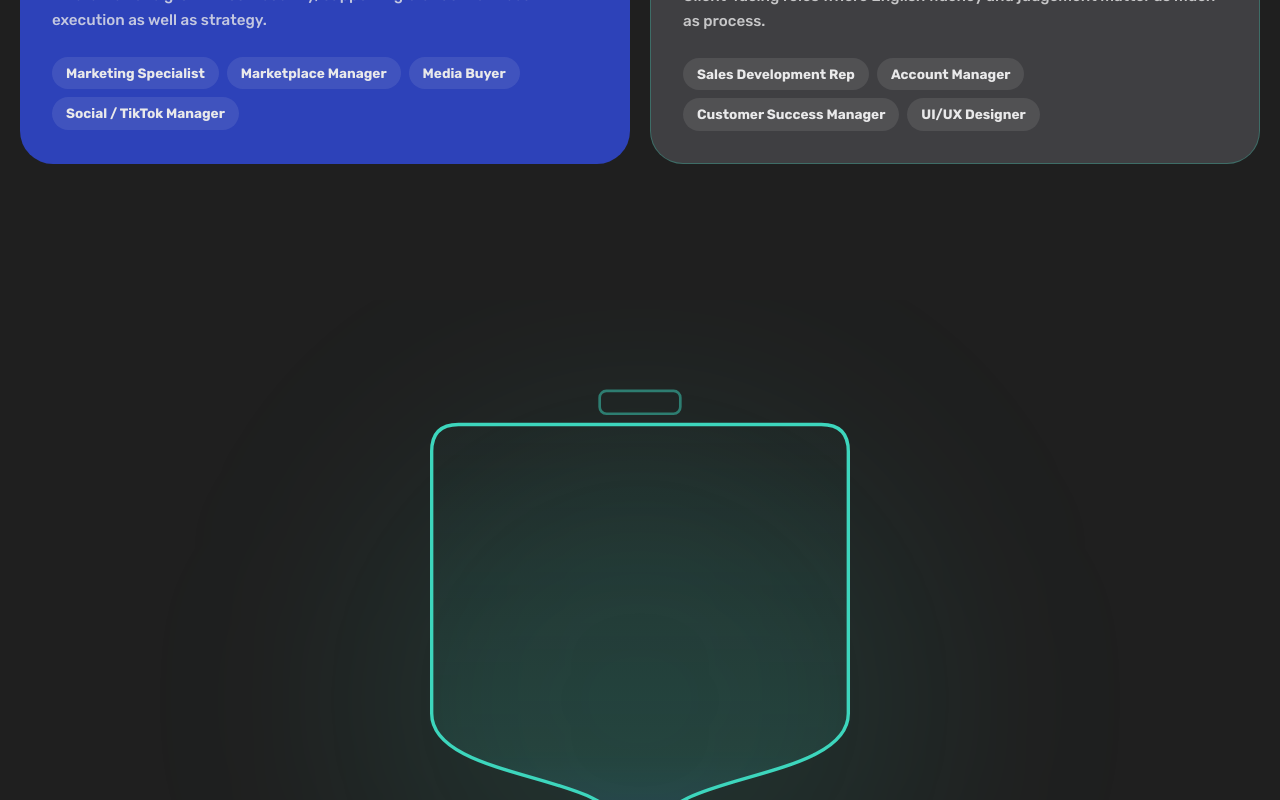
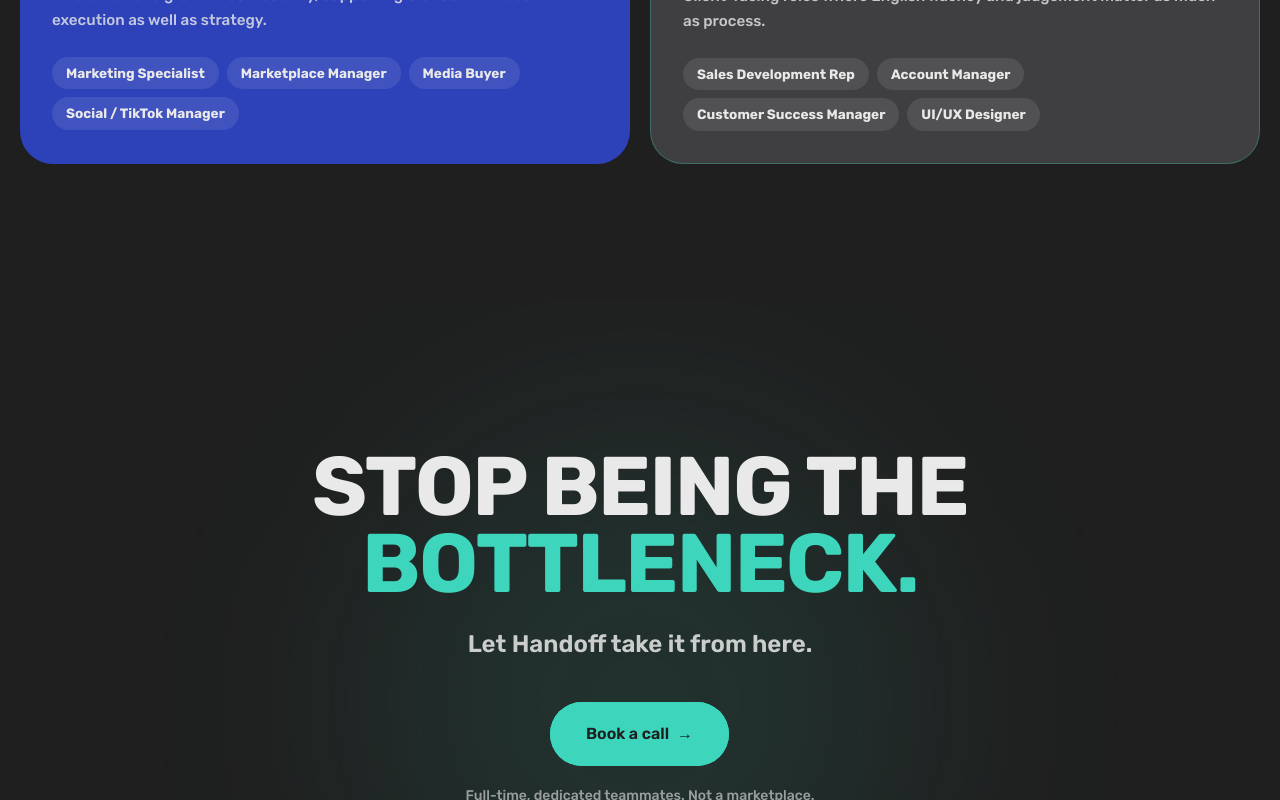
Before and after one commit to Integrated-Go-to-Market-Solutions/Handoff-Sandbox, a Next.js app: page /talent in a window 1280 px wide. Shown: the part 1002-1802 px from the top of the page. Built offline with nearby package versions, Linux system fonts and the light colour scheme.

Commit message:
simplify final CTA animation to falling words and add Book a call button

```diff
--- a/src/app/globals.css
+++ b/src/app/globals.css
@@ -462,6 +462,28 @@ body {
   to { background-position: 0 0; }
 }
 
+/* Finale: work items fall down the left and right edges and settle in two
+   piles in the bottom corners. Settled is the default (server render, no JS,
+   reduced motion); "armed" lifts them out of view, "falling" plays the drop
+   once with a small bounce. Each word's delay is set inline. */
+.finale-word {
+  bottom: calc(1.25rem + var(--row) * 2.4rem);
+  rotate: var(--r);
+}
+@media (min-width: 768px) {
+  .finale-word { bottom: calc(2.25rem + var(--row) * 2.9rem); }
+}
+.finale[data-phase="armed"] .finale-word { translate: 0 -120vh; }
+.finale[data-phase="falling"] .finale-word {
+  animation: finale-fall 1.4s both;
+}
+@keyframes finale-fall {
+  0% { translate: 0 -120vh; animation-timing-function: cubic-bezier(0.5, 0, 1, 0.6); }
+  72% { translate: 0 0; animation-timing-function: cubic-bezier(0, 0.4, 0.6, 1); }
+  84% { translate: 0 -14px; animation-timing-function: cubic-bezier(0.4, 0, 1, 0.6); }
+  100% { translate: 0 0; }
+}
+
 /* Talent map profile card: a quick fade and lift as it opens. Reduced motion
    collapses it (global rule above). */
 .talent-card-in {
--- a/src/components/brand.tsx
+++ b/src/components/brand.tsx
@@ -57,12 +57,16 @@ export function Button({
     ghostDark:
       "border-2 border-white/25 text-bone hover:border-cyan hover:text-cyan",
   };
+  // External links (e.g. a Calendly booking page) open in a new tab.
+  const external = /^https?:\/\//.test(href);
   return (
     <Link
       href={href}
       className={`${base} ${sizes[size]} ${variants[variant]} ${className}`}
+      {...(external ? { target: "_blank", rel: "noopener noreferrer" } : {})}
     >
       {children}
+      {external && <span className="sr-only"> (opens in a new tab)</span>}
       <span className="transition-transform duration-300 group-hover:translate-x-1">
         &rarr;
       </span>
--- a/src/components/sections/finale.tsx
+++ b/src/components/sections/finale.tsx
@@ -1,262 +1,119 @@
 "use client";
 
-import { useEffect, useRef } from "react";
-import { cta } from "@/lib/content";
+import { useEffect, useRef, useState } from "react";
+import { Button } from "../brand";
+import { cta, hero, site } from "@/lib/content";
 
 /*
- * The closing scene. An upside-down bottle fills with the visitor's work,
- * the pile jams at the narrow neck, then the neck opens, everything streams
- * through, and the headline resolves in the space the jam leaves behind.
+ * The closing scene. Short work items fall down the left and right edges
+ * and settle in two loose piles in the bottom corners, leaving the centre
+ * clear for the headline, the closing line and the one call to action.
  *
- * One progress value (0 to 1) drives every frame. Desktop: it follows the
- * scroll while the section is pinned. Tablet and phone: it plays once over
- * ~5s when the section comes into view, with fewer items. Reduced motion:
- * the final frame only. Frames are written straight to the DOM (transform,
- * opacity and one SVG path), so nothing re-renders while it runs.
+ * It plays once (about 3.5s) the first time the section is well into view,
+ * then stays settled. No loop. Server render and reduced motion both show
+ * the settled state; the client only lifts the words up out of view when it
+ * can actually play the fall. The motion itself is CSS (globals.css,
+ * `.finale-word`), so nothing re-renders while it runs.
  */
 
-const STAGE = 1000; // SVG and layout units; the stage is square.
-const NECK_TOP = 690;
-const NECK_BOTTOM = 790;
+/** Settled slots, bottom row first. Left pile, then right pile. */
+const SLOTS = [
+  { side: "left", x: "4%", row: 0, r: -6 },
+  { side: "right", x: "5%", row: 0, r: 5 },
+  { side: "left", x: "8%", row: 1, r: 4 },
+  { side: "right", x: "2.5%", row: 1, r: -4 },
+  { side: "left", x: "2.5%", row: 2, r: -3 },
+  { side: "right", x: "7%", row: 2, r: 7 },
+  { side: "left", x: "7%", row: 3, r: 6 },
+  { side: "right", x: "4%", row: 3, r: -5 },
+] as const;
 
-type Pt = { x: number; y: number; r: number };
-
-/** Where each item rests in the jam, a tapered pile sitting on the neck. */
-const PILE: Pt[] = [
-  { x: 500, y: 640, r: -4 },
-  { x: 410, y: 575, r: 6 },
-  { x: 590, y: 575, r: -7 },
-  { x: 320, y: 505, r: -3 },
-  { x: 500, y: 505, r: 3 },
-  { x: 680, y: 505, r: 8 },
-  { x: 380, y: 430, r: 5 },
-  { x: 620, y: 430, r: -5 },
-  { x: 290, y: 355, r: -8 },
-  { x: 500, y: 355, r: 2 },
-];
-
-const clamp = (v: number) => Math.min(1, Math.max(0, v));
-const lerp = (a: number, b: number, t: number) => a + (b - a) * t;
-const easeOut = (t: number) => 1 - Math.pow(1 - t, 3);
-const easeInOut = (t: number) => (t < 0.5 ? 4 * t * t * t : 1 - Math.pow(-2 * t + 2, 3) / 2);
-const easeOutBack = (t: number) => {
-  const c = 1.4;
-  return 1 + (c + 1) * Math.pow(t - 1, 3) + c * Math.pow(t - 1, 2);
-};
-
-function bottlePath(neck: number) {
-  const l = 500 - neck / 2;
-  const r = 500 + neck / 2;
-  return `M190 130 Q190 90 230 90 H770 Q810 90 810 130 V520 C810 620 ${r} 610 ${r} ${NECK_TOP} V${NECK_BOTTOM} H${l} V${NECK_TOP} C${l} 610 190 620 190 520 Z`;
-}
+/** Each word starts this long after the one before, alternating sides. */
+const STAGGER_MS = 260;
 
 export function Finale() {
   const sectionRef = useRef<HTMLElement>(null);
-  const stageRef = useRef<HTMLDivElement>(null);
-  const pathRef = useRef<SVGPathElement>(null);
-  const bottleRef = useRef<SVGSVGElement>(null);
-  const chipRefs = useRef<(HTMLSpanElement | null)[]>([]);
-  const wordRefs = useRef<(HTMLSpanElement | null)[]>([]);
-  const lineRef = useRef<HTMLParagraphElement>(null);
+  const [phase, setPhase] = useState<"settled" | "armed" | "falling">("settled");
 
   useEffect(() => {
     const section = sectionRef.current;
-    const stage = stageRef.current;
-    if (!section || !stage) return;
+    if (!section) return;
+    if (window.matchMedia("(prefers-reduced-motion: reduce)").matches) return;
+    if (typeof IntersectionObserver === "undefined") return;
 
-    const desktop = window.matchMedia("(min-width: 1024px)");
-    const reduced = window.matchMedia("(prefers-reduced-motion: reduce)");
-
-    const render = (p: number) => {
-      const size = stage.clientWidth;
-      const k = size / STAGE;
-      const chips = chipRefs.current.filter(Boolean) as HTMLSpanElement[];
-
-      // Neck opens between 0.36 and 0.48.
-      const open = easeInOut(clamp((p - 0.36) / 0.12));
-      pathRef.current?.setAttribute("d", bottlePath(lerp(64, 330, open)));
-
-      chips.forEach((chip, i) => {
-        const pile = PILE[i % PILE.length];
-        const startX = lerp(240, 760, ((i * 37) % 10) / 9);
-        // Fall in, bottom of the pile first, with a little overshoot.
-        const fall = easeOutBack(clamp((p - i * 0.022) / 0.16));
-        // Stream out through the neck once it opens, bottom of the pile first.
-        const flow = clamp((p - 0.42 - i * 0.014) / 0.14);
-        let x = lerp(startX, pile.x, clamp(fall));
-        let y = lerp(-120, pile.y, fall);
-        let rot = lerp(pile.r * 3, pile.r, clamp(fall));
-        let scale = 1;
-        let alpha = clamp(fall * 3);
-        if (flow > 0) {
-          const toNeck = easeInOut(clamp(flow / 0.45));
-          const down = easeOut(clamp((flow - 0.35) / 0.65));
-          x = lerp(pile.x, 500, toNeck);
-          y = lerp(pile.y, NECK_TOP + 30, toNeck) + down * 420;
-          rot = lerp(pile.r, 0, toNeck);
-          scale = lerp(1, 0.8, down);
-          alpha = 1 - clamp((down - 0.55) / 0.45);
-        }
-        chip.style.transform = `translate3d(${x * k}px, ${y * k}px, 0) translate(-50%, -50%) rotate(${rot}deg) scale(${scale})`;
-        chip.style.opacity = String(alpha);
-      });
-
-      // The bottle recedes into a faint backdrop once it has emptied.
-      const recede = easeInOut(clamp((p - 0.6) / 0.16));
-      if (bottleRef.current) {
-        bottleRef.current.style.opacity = String(lerp(1, 0.22, recede));
-        bottleRef.current.style.transform = `scale(${lerp(1, 1.08, recede)})`;
-      }
-
-      wordRefs.current.forEach((word, i) => {
-        if (!word) return;
-        const t = easeOut(clamp((p - 0.62 - i * 0.045) / 0.12));
-        word.style.opacity = String(t);
-        word.style.transform = `translate3d(0, ${lerp(28, 0, t)}px, 0)`;
-        word.style.filter = t < 1 ? `blur(${lerp(8, 0, t)}px)` : "none";
-      });
-      if (lineRef.current) {
-        const t = easeOut(clamp((p - 0.84) / 0.1));
-        lineRef.current.style.opacity = String(t);
-        lineRef.current.style.transform = `translate3d(0, ${lerp(16, 0, t)}px, 0)`;
-      }
-    };
-
-    let raf = 0;
-    let playStart = 0;
-    let played = false;
-
-    const scrollProgress = () => {
-      const rect = section.getBoundingClientRect();
-      const travel = Math.max(section.offsetHeight - window.innerHeight, 1);
-      return clamp(-rect.top / travel / 0.92);
-    };
-
-    const tick = (now: number) => {
-      raf = 0;
-      if (reduced.matches) return render(1);
-      if (desktop.matches) return render(scrollProgress());
-      if (!played) return;
-      const p = clamp((now - playStart) / 5200);
-      render(p);
-      if (p < 1) raf = requestAnimationFrame(tick);
-    };
-    const schedule = () => {
-      if (!raf) raf = requestAnimationFrame(tick);
-    };
-
-    // Only listen while the finale is near the viewport.
-    let near = false;
+    // Lift the words out of view only once we know the fall can play.
+    // Deferred to a frame so it isn't a synchronous setState in the effect.
+    const raf = requestAnimationFrame(() => setPhase("armed"));
     const io = new IntersectionObserver(
       ([entry]) => {
-        near = entry.isIntersecting;
-        if (near && !desktop.matches && !played && !reduced.matches && entry.intersectionRatio > 0.35) {
-          played = true;
-          playStart = performance.now();
-        }
-        schedule();
+        if (!entry.isIntersecting) return;
+        io.disconnect();
+        setPhase("falling");
       },
-      { threshold: [0, 0.35, 0.6] },
+      { threshold: 0.35 },
     );
     io.observe(section);
-    const onScroll = () => near && schedule();
-    const onChange = () => {
-      played = false;
-      render(reduced.matches ? 1 : 0);
-      schedule();
-    };
-
-    render(reduced.matches ? 1 : 0);
-    window.addEventListener("scroll", onScroll, { passive: true });
-    window.addEventListener("resize", schedule);
-    desktop.addEventListener("change", onChange);
-    reduced.addEventListener("change", onChange);
     return () => {
+      cancelAnimationFrame(raf);
       io.disconnect();
-      window.removeEventListener("scroll", onScroll);
-      window.removeEventListener("resize", schedule);
-      desktop.removeEventListener("change", onChange);
-      reduced.removeEventListener("change", onChange);
-      if (raf) cancelAnimationFrame(raf);
     };
   }, []);
 
-  const words = [...cta.headlineParts.before.split(" "), cta.headlineParts.accent];
+  const words = cta.jam.slice(0, SLOTS.length);
 
   return (
     <section
       ref={sectionRef}
       aria-label="Closing"
-      className="relative bg-ink text-bone lg:h-[230vh] motion-reduce:lg:h-auto"
+      data-phase={phase}
+      className="finale relative flex min-h-[100svh] items-center justify-center overflow-hidden bg-ink pb-48 pt-24 text-bone md:pb-60"
     >
       <div className="tex-waves pointer-events-none absolute inset-0 opacity-60" aria-hidden="true" />
-      <div className="relative flex min-h-[100svh] items-center justify-center overflow-hidden py-16 lg:sticky lg:top-0 lg:h-screen lg:py-0 motion-reduce:lg:static">
-        <div
-          className="pointer-events-none absolute left-1/2 top-1/2 h-[70vmin] w-[70vmin] -translate-x-1/2 -translate-y-1/2 rounded-full bg-cyan/10 blur-[110px]"
-          aria-hidden="true"
-        />
+      <div
+        className="pointer-events-none absolute left-1/2 top-1/2 h-[70vmin] w-[70vmin] -translate-x-1/2 -translate-y-1/2 rounded-full bg-cyan/10 blur-[110px]"
+        aria-hidden="true"
+      />
 
-        <div
-          ref={stageRef}
-          className="relative aspect-square w-[min(92vw,440px)] md:w-[min(80vw,600px)] lg:w-auto lg:h-[min(84vh,820px)]"
-        >
-          <svg
-            ref={bottleRef}
-            viewBox={`0 0 ${STAGE} ${STAGE}`}
-            className="absolute inset-0 h-full w-full origin-center will-change-transform"
-            aria-hidden="true"
-            fill="none"
-          >
-            <defs>
-              <linearGradient id="finale-glass" x1="0" y1="0" x2="0" y2="1">
-                <stop offset="0%" stopColor="#3dd6bd" stopOpacity="0.02" />
-                <stop offset="70%" stopColor="#3dd6bd" stopOpacity="0.12" />
-                <stop offset="100%" stopColor="#2d42b9" stopOpacity="0.35" />
-              </linearGradient>
-            </defs>
-            <path ref={pathRef} d={bottlePath(330)} fill="url(#finale-glass)" stroke="#3dd6bd" strokeWidth="5" strokeLinejoin="round" />
-            <rect x="440" y="40" width="120" height="34" rx="10" stroke="#3dd6bd" strokeOpacity="0.5" strokeWidth="4" />
-          </svg>
-
-          {cta.jam.map((item, i) => (
+      {/* The falling work items: decoration only. */}
+      <div className="pointer-events-none absolute inset-0" aria-hidden="true">
+        {words.map((word, i) => {
+          const slot = SLOTS[i];
+          return (
             <span
-              key={item}
-              ref={(el) => {
-                chipRefs.current[i] = el;
-              }}
-              className={`pointer-events-none absolute left-0 top-0 items-center gap-1.5 whitespace-nowrap rounded-full border border-cyan/50 bg-ink-100/90 px-2.5 py-1 text-[0.62rem] font-semibold text-bone opacity-0 shadow-[0_6px_18px_-8px_rgba(0,0,0,0.8)] will-change-transform md:px-3.5 md:py-1.5 md:text-sm ${
-                i >= 6 ? "hidden lg:inline-flex" : "inline-flex"
-              }`}
-              aria-hidden="true"
+              key={word}
+              className="finale-word absolute inline-flex items-center gap-1.5 whitespace-nowrap rounded-full border border-cyan/50 bg-ink-100/90 px-3 py-1.5 text-xs font-semibold text-bone shadow-[0_6px_18px_-8px_rgba(0,0,0,0.8)] lg:px-4 lg:py-2 lg:text-sm"
+              style={
+                {
+                  [slot.side]: slot.x,
+                  "--row": slot.row,
+                  "--r": `${slot.r}deg`,
+                  animationDelay: `${i * STAGGER_MS}ms`,
+                } as React.CSSProperties
+              }
             >
               <span className="h-1.5 w-1.5 rounded-full bg-cyan" />
-              {item}
+              {word}
             </span>
-          ))}
+          );
+        })}
+      </div>
 
-          <div className="absolute inset-0 flex flex-col items-center justify-center px-4 text-center">
-            <h2 className="display text-[clamp(2.2rem,7.4vw,5.6rem)] leading-[0.98] text-bone">
-              {words.map((w, i) => (
-                <span key={`${w}-${i}`}>
-                  {i > 0 && " "}
-                  <span
-                    ref={(el) => {
-                      wordRefs.current[i] = el;
-                    }}
-                    className={`inline-block will-change-transform ${i === words.length - 1 ? "text-cyan" : ""}`}
-                  >
-                    {w}
-                  </span>
-                </span>
-              ))}
-            </h2>
-            <p
-              ref={lineRef}
-              className="mt-6 text-[clamp(1.05rem,2vw,1.5rem)] font-semibold text-bone/85 will-change-transform"
-            >
-              {cta.closing}
-            </p>
+      {/* Above the falling words. From 768px the column stays narrower than
+          the space between the two lanes, so the words never cross the text.
+          Phones have no room for side lanes: the words pass behind the text
+          and settle below it. */}
+      <div className="shell relative z-10 text-center">
+        <div className="mx-auto md:max-w-[min(48rem,calc(100vw-2*(8vw+7.5rem)))] lg:max-w-[min(48rem,calc(100vw-2*(8vw+9rem)))]">
+          <h2 className="display text-[clamp(2rem,8.5vw,5.6rem)] leading-[0.98] text-bone md:text-[clamp(1.7rem,6.5vw,5.6rem)]">
+            {cta.headlineParts.before} <span className="text-cyan">{cta.headlineParts.accent}</span>
+          </h2>
+          <p className="mt-6 text-[clamp(1.05rem,2vw,1.5rem)] font-semibold text-bone/85">{cta.closing}</p>
+          <div className="mt-10">
+            <Button href={site.bookingUrl} size="lg">
+              {cta.book}
+            </Button>
           </div>
+          <p className="mt-5 text-sm text-bone/60">{hero.note}</p>
         </div>
       </div>
     </section>
--- a/src/lib/content.ts
+++ b/src/lib/content.ts
@@ -12,6 +12,13 @@ export const site = {
   tagline: "The team behind your team.",
   // Domain is not pointed yet. Keep links relative so the Vercel URL works.
   bookCall: "/contact",
+  /**
+   * The one booking link for "Book a call" (the finale). PLACEHOLDER: meant
+   * to be David's Calendly, but no URL has been supplied ([CALENDLY_URL]), so
+   * it points at /contact for now. Swap it here; an https link opens in a
+   * new tab automatically.
+   */
+  bookingUrl: "/contact",
   seeTalent: "/talent",
 };
 
@@ -618,8 +625,10 @@ export const cta = {
   headlineParts: { before: "Stop being the", accent: "bottleneck." },
   /** Closing line of the animated finale. PLACEHOLDER copy. */
   closing: "Let Handoff take it from here.",
-  /** Work items that jam the bottle in the finale. PLACEHOLDER copy. */
-  jam: ["Inbox 214", "Invoices", "Hiring", "Client calls", "Reports", "Payroll", "Scheduling", "Follow-ups", "Onboarding", "Approvals"],
+  /** Work items that fall down the sides of the finale. PLACEHOLDER copy. */
+  jam: ["Invoices", "Scheduling", "Follow-ups", "Reporting", "Hiring", "Onboarding", "Payroll", "Inbox"],
+  /** The finale's one button. Links to `site.bookingUrl`. */
+  book: "Book a call",
   body: "Bring the role you cannot get off your plate. One call is usually enough to scope it, pick the model and give you a real timeline.",
   primary: { label: "Get Started Today", href: site.bookCall },
   secondary: { label: "Talk to Our Team", href: site.bookCall },
```
